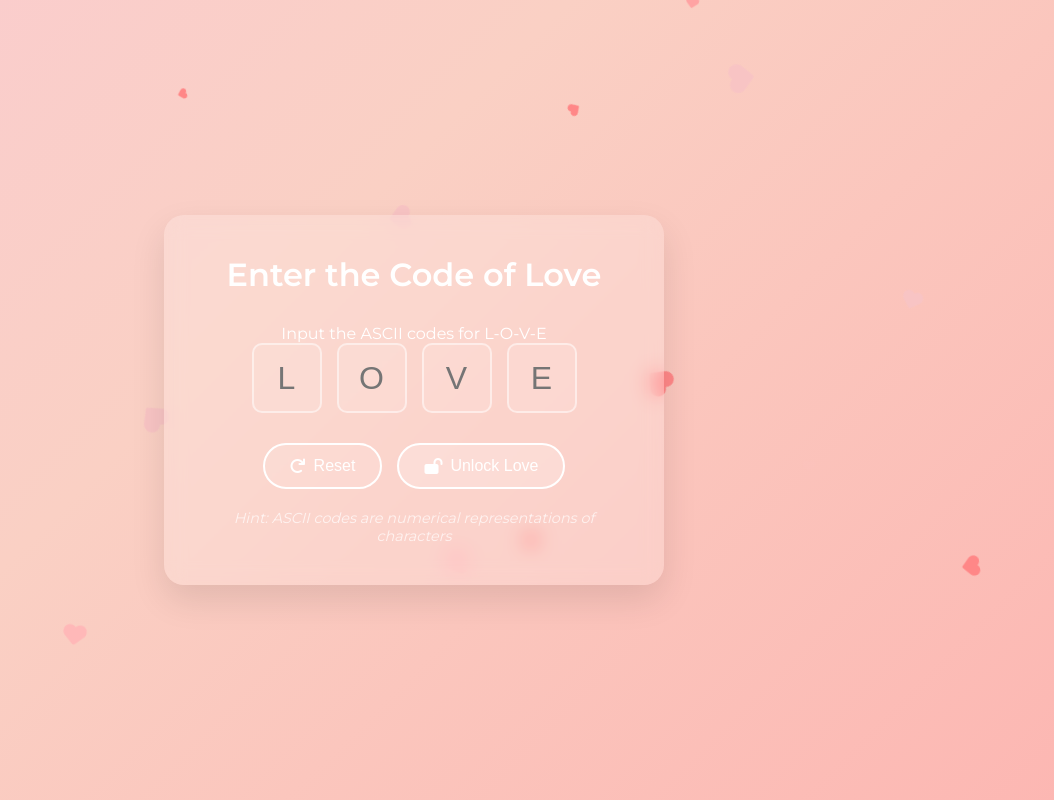
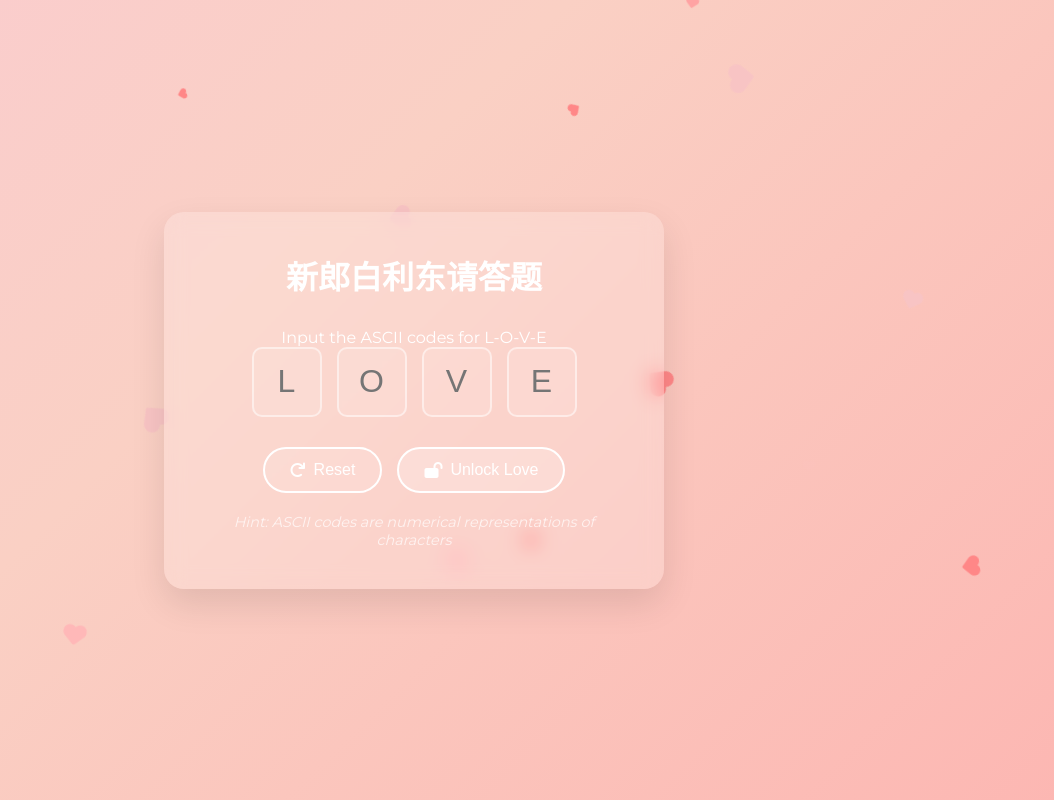
Before and after one commit to Wsky51/Temp, a plain HTML site: page index.html in a window 1280 px wide. Shown: the whole page, without its empty margins (226-1280 px from the left). Drawn offline with nearby package versions, Linux system fonts and the light colour scheme.

Commit message:
Update index.html

```diff
--- a/index.html
+++ b/index.html
@@ -331,7 +331,7 @@
 
     <!-- 解锁界面 -->
     <div class="unlock-container animate__animated animate__fadeIn" id="unlock-screen">
-        <h2 class="unlock-title">Enter the Code of Love</h2>
+        <h2 class="unlock-title">新郎白利东请答题</h2>
         <p>Input the ASCII codes for L-O-V-E</p>
 
         <div class="code-inputs">
```
